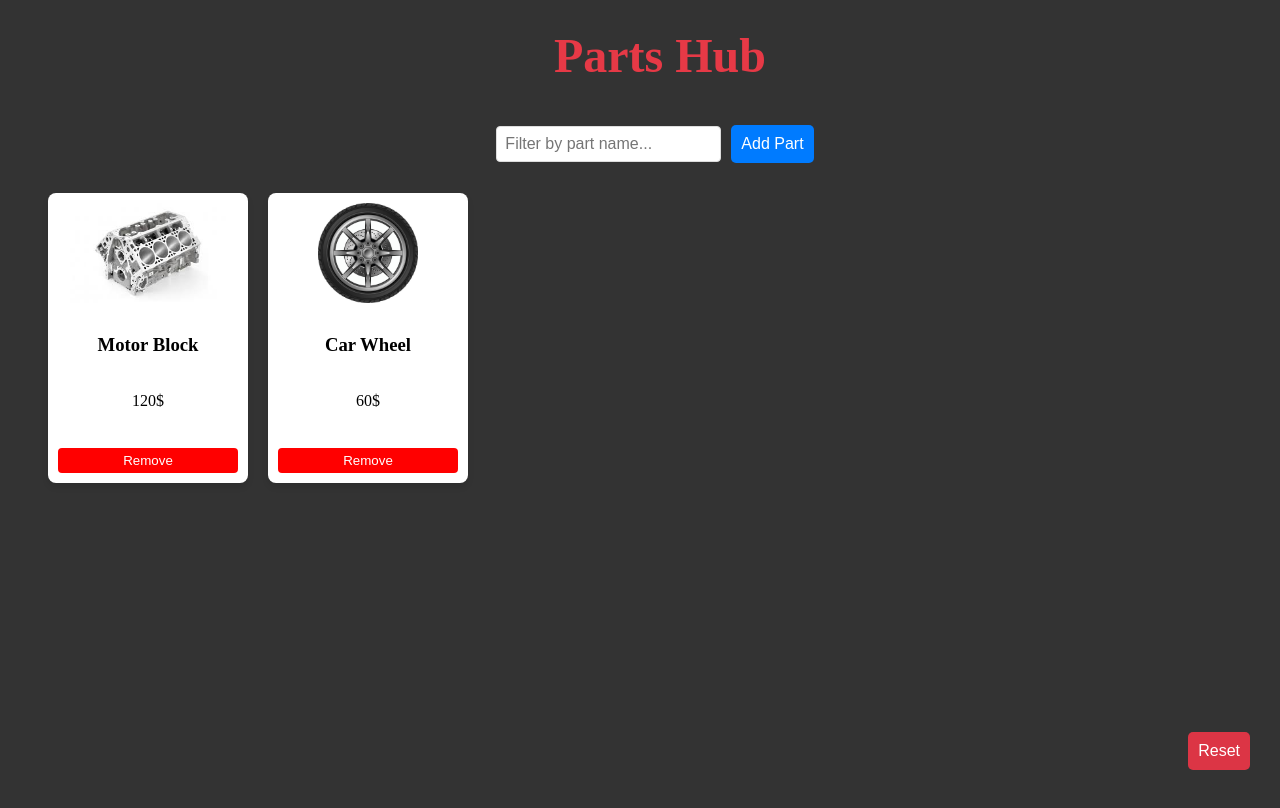
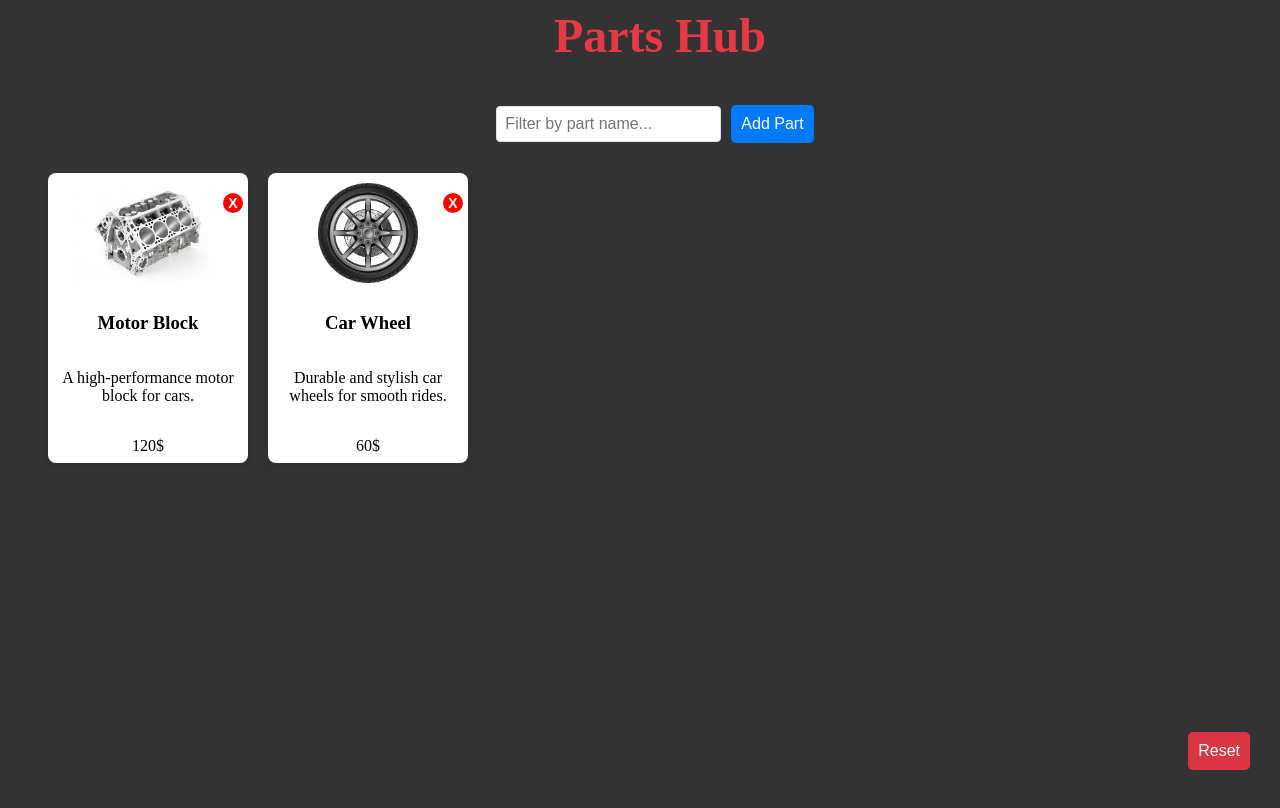
Before and after one commit to TheBestDeathStar/Parts-Hub, a Vue app in the folder parts-hub/: page / in a window 1280 px wide. Shown: the top 808 px of the page. Built offline with nearby package versions, Linux system fonts and the light colour scheme.

Commit message:
Added description to the cards and replaced the remove button with a remove "X"

```diff
--- a/parts-hub/src/components/AddPart.vue
+++ b/parts-hub/src/components/AddPart.vue
@@ -29,7 +29,8 @@ const addPart = () => {
     const newPart = {
       name: partName.value,
       price: price.value,
-      imageSrc: imageUrl.value
+      imageSrc: imageUrl.value ,
+      description: description.value
     };
     // Emit the 'add' event to the parent component (App.vue or PartIndex.vue)
     window.dispatchEvent(new CustomEvent('add', { detail: newPart }));
--- a/parts-hub/src/components/PartCard.vue
+++ b/parts-hub/src/components/PartCard.vue
@@ -1,9 +1,15 @@
 <template>
   <div class="part-card">
+    <!-- Red X button in the top-right corner -->
+    <button class="remove-button" @click="removePart">X</button>
+
+    <!-- Part Image -->
     <img :src="part.imageSrc" :alt="part.name" class="part-image" />
+
+    <!-- Part Details -->
     <h3>{{ part.name }}</h3>
+    <p>{{ part.description }}</p>
     <p>{{ part.price }}$</p>
-      <button @click="removePart">Remove</button>
   </div>
 </template>
 
@@ -41,6 +47,7 @@
   display: flex;
   flex-direction: column;
   justify-content: space-between;
+  position: relative; /* Necessary for positioning the X button */
   margin: 0;
 }
 
@@ -51,12 +58,26 @@
   margin-bottom: 10px;
 }
 
-button {
+/* New style for the red X button */
+.remove-button {
   background-color: red;
   color: white;
-  padding: 5px;
   border: none;
+  border-radius: 50%; /* Makes it a circular button */
+  width: 20px;
+  height: 20px;
+  font-size: 14px;
+  font-weight: bold;
+  position: absolute;
+  top: 0px;
+  right: 5px;
   cursor: pointer;
-  border-radius: 4px;
+  text-align: center;
+  line-height: 2px; /* Aligns the X vertically */
+  padding: 0;
+}
+
+.remove-button:hover {
+  background-color: darkred; /* Darker shade on hover */
 }
 </style>
--- a/parts-hub/src/components/PartIndex.vue
+++ b/parts-hub/src/components/PartIndex.vue
@@ -30,8 +30,8 @@ const router = useRouter();
 // Load parts from localStorage or use defaults
 const storedParts = localStorage.getItem('parts');
 const defaultParts = [
-  { name: 'Motor Block', price: 120, imageSrc: '/src/images/motorblock.jpg' },
-  { name: 'Car Wheel', price: 60, imageSrc: '/src/images/carwheel.jpg' },
+  { name: 'Motor Block', price: 120, imageSrc: '/src/images/motorblock.jpg', description: 'A high-performance motor block for cars.'},
+  { name: 'Car Wheel', price: 60, imageSrc: '/src/images/carwheel.jpg', description: 'Durable and stylish car wheels for smooth rides.'  },
 ];
 const parts = ref(storedParts ? JSON.parse(storedParts) : defaultParts);
 
@@ -88,7 +88,7 @@ const resetParts = () => {
 <style scoped>
 .part-index {
   text-align: left;
-  padding: 20px;
+  padding: 0px;
   height: 100%;
   width: 100%;
 }
--- a/parts-hub/src/components/PartList.vue
+++ b/parts-hub/src/components/PartList.vue
@@ -3,6 +3,7 @@
     <div v-for="(part, index) in parts" :key="index" class="part-card">
       <img :src="part.imageSrc" alt="Part Image" />
       <h3>{{ part.name }}</h3>
+      <p>{{part.description}}</p>
       <p>{{ part.price }} $</p>
       <button @click="removePart(index)">Remove</button>
     </div>
```
Lines whose indentation alone changed are shown as unchanged.
